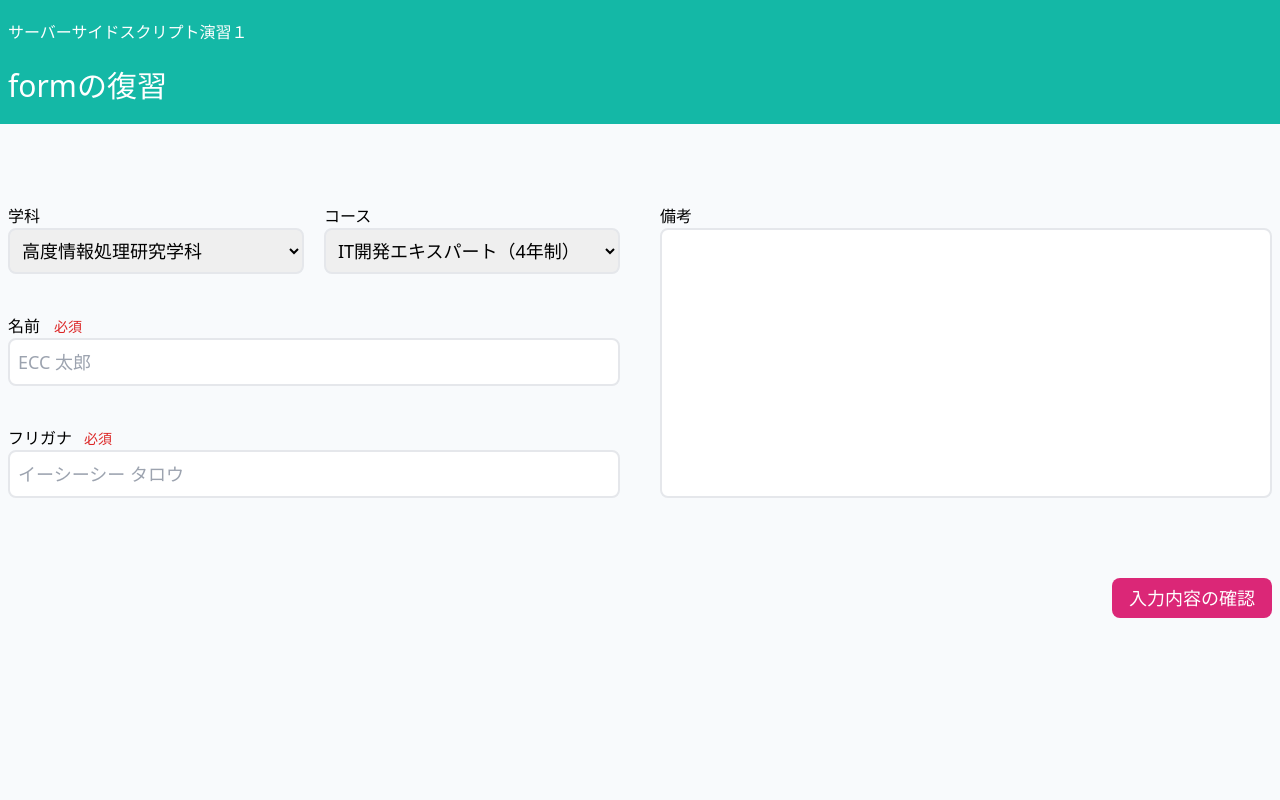
After one commit to ShunKUN1182/STD_PHP, a PHP site: page /kadai01_1.php in a window 1280 px wide. The commit adds this page. Run offline with PHP 8.4, Linux system fonts and the light colour scheme; some libraries are stand-ins or nearby versions.

Commit message:
add: kadai01-1

```diff
--- /dev/null
+++ b/css/style.css
@@ -0,0 +1,8 @@
+@charset "UTF-8";
+
+html {
+  scroll-behavior: smooth;
+}
+.wrapper {
+  min-width: 320px;
+}
--- /dev/null
+++ b/kadai01_1.php
@@ -0,0 +1,88 @@
+<?php
+  // 外部データの読み込み
+  require_once __DIR__ . "/kadai01_resource.php";
+?>
+<!DOCTYPE html>
+<html lang="ja">
+<head>
+  <meta charset="UTF-8">
+  <meta name="viewport" content="width=device-width, initial-scale=1.0">
+
+  <!-- link -->
+  <link href="css/style.css" rel="stylesheet">
+
+  <!-- script -->
+  <script src="https://cdn.tailwindcss.com"></script>
+
+  <title>php1 - kadai01_1</title>
+</head>
+<body class="bg-slate-50">
+<div class="wrapper w-screen h-screen box-border">
+
+<header class="bg-teal-500">
+  <div class="container mx-auto px-2 py-5">
+    <h1 class="text-l text-white mb-6">サーバーサイドスクリプト演習１</h1>
+    <h2 class="text-white text-3xl">formの復習</h2>
+  </div><!--/.container-->
+</header>
+
+<main>
+  <div class="container w-full h-full mx-auto px-2 py-20">
+
+    <form action="./kadai01_2.php" method="POST" novalidate>
+      <div class="flex flex-col lg:flex-row mb-20">
+        <div class="lg:w-6/12 lg:mr-10">
+          <div class="lg:flex mb-10">
+            <div class="lg:w-1/2 mb-10 lg:mr-5 lg:mb-0">
+              <label class="block" for="department">学科</label>
+              <select name="department" id="department" class="w-full text-lg p-2 border-2 border-gray-200 focus:border-green-200 rounded-lg outline-none">
+
+                <?php foreach($school["departments"] as $department):?>
+                  <option value="<?= $department["id"] ?>"><?= $department["name"] ?>学科</option>
+                <?php endforeach ?>
+              </select>
+            </div>
+
+            <div class="lg:w-1/2">
+              <label class="block" for="course">コース</label>
+              <select name="course" id="course" class="w-full text-lg p-2 border-2 border-gray-200 focus:border-green-200 rounded-lg outline-none">
+                <?php foreach($school["departments"] as $department):?>
+                  <?php foreach($department["courses"] as $course):?>
+                    <option class="p-6" value="<?= $course["id"] ?>"><?= $course["name"] ?>（<?= $department["annual"] ?>年制）</option>
+                  <?php endforeach ?>
+                <?php endforeach ?>
+              </select>
+            </div>
+          </div>
+
+          <div class="mb-10">
+            <label class="block" for="name">名前<em class="text-red-600 text-sm not-italic p-0.5 ml-3">必須</em></label>
+            <input type="text" name="name" id="name" class="text-lg w-full p-2 border-2 border-gray-200 focus:border-green-200 rounded-lg outline-none" placeholder="ECC 太郎" required>
+          </div>
+
+          <div class="mb-10 lg:mb-0">
+            <label class="block" for="kana">フリガナ<em class="text-red-600 text-sm not-italic ml-3">必須</em></label>
+            <input type="text" name="kana" id="kana" class="text-lg w-full p-2 border-2 border-gray-200 focus:border-green-200 rounded-lg outline-none" placeholder="イーシーシー タロウ" required>
+          </div>
+        </div>
+
+
+
+        <div class="lg:w-6/12 flex flex-col items-stretch">
+          <label class="w-full" for="note">備考</label>
+          <textarea name="note" id="note" class="w-full flex-1 text-lg p-2 border-2 border-gray-200 focus:border-green-200 rounded-lg outline-none resize-none"></textarea>
+        </div>
+
+      </div>
+
+      <div class="flex justify-end">
+          <button type="submit" class="w-40 h-10 text-white text-lg bg-pink-600 hover:bg-pink-500 rounded-lg">入力内容の確認</button>
+      </div>
+    </form>
+
+  </div><!--/.container-->
+</main>
+
+</div><!--/.wrapper-->
+</body>
+</html>
--- /dev/null
+++ b/kadai01_resource.php
@@ -0,0 +1,45 @@
+<?php
+
+$school = [
+  "id" => 1,
+  "name" => "ECCコンピュータ専門学校",
+  "departments" => [
+    [
+      "id" => 1,
+      "name" => "高度情報処理研究",
+      "annual" => 4,
+      "courses" => [
+        [
+          "id" => 1,
+          "name" => "IT開発エキスパート"
+        ]
+      ]
+    ],
+    [
+      "id" => 2,
+      "name" => "マルチメディア研究",
+      "annual" => 3,
+      "courses" => [
+        [
+          "id" => 2,
+          "name" => "IT開発研究",
+        ],
+        [
+          "id" => 4,
+          "name" => "Webデザイン",
+        ]
+      ]
+    ],
+    [
+      "id" => 3,
+      "name" => "マルチメディア",
+      "annual" => 2,
+      "courses" => [
+        [
+          "id" => 3,
+          "name" => "システムエンジニア",
+        ]
+      ]
+    ]
+  ]
+];
```
Also changed, not shown: kadai01_2.php (added, +81 -0 lines), sample01-3.php (+50 -0 lines), sample02-1.php (added, +22 -0 lines), sample02-2.php (added, +28 -0 lines), 1 other file.
